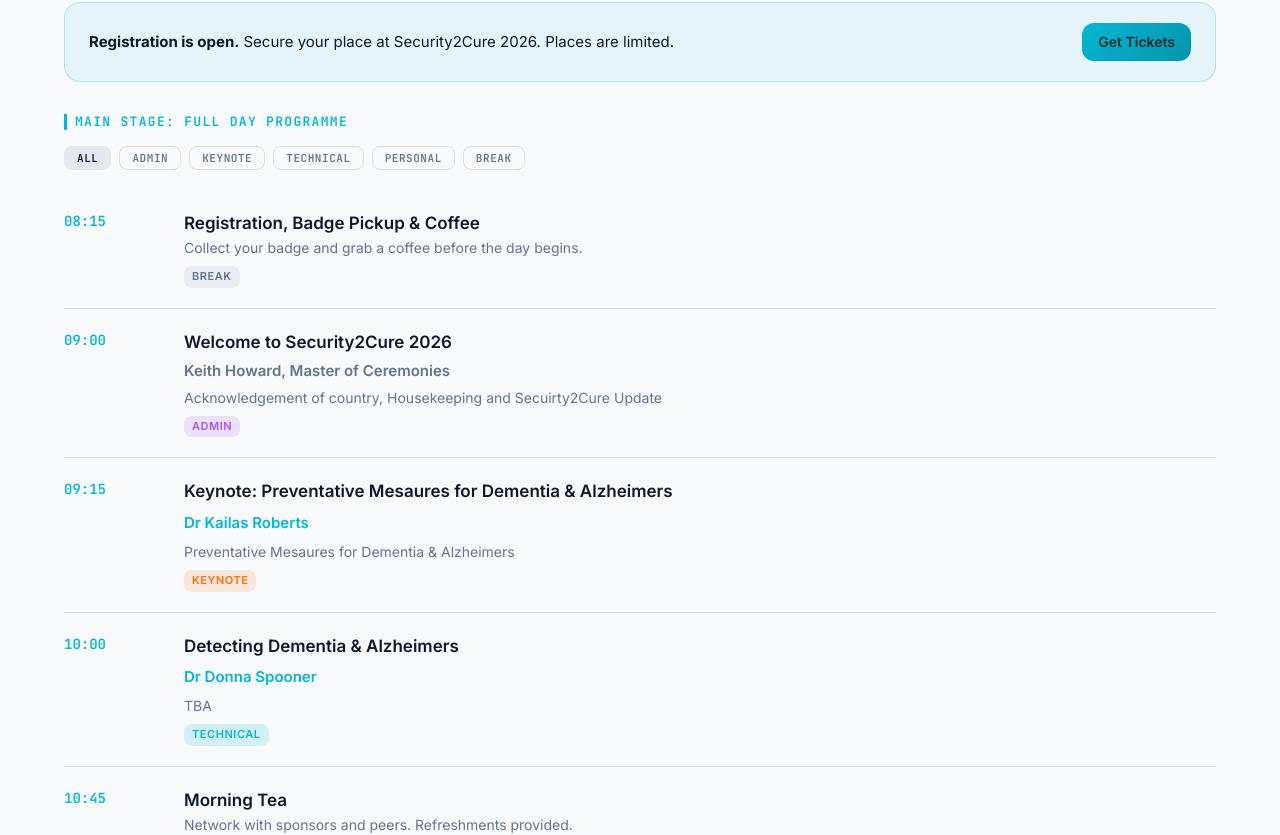
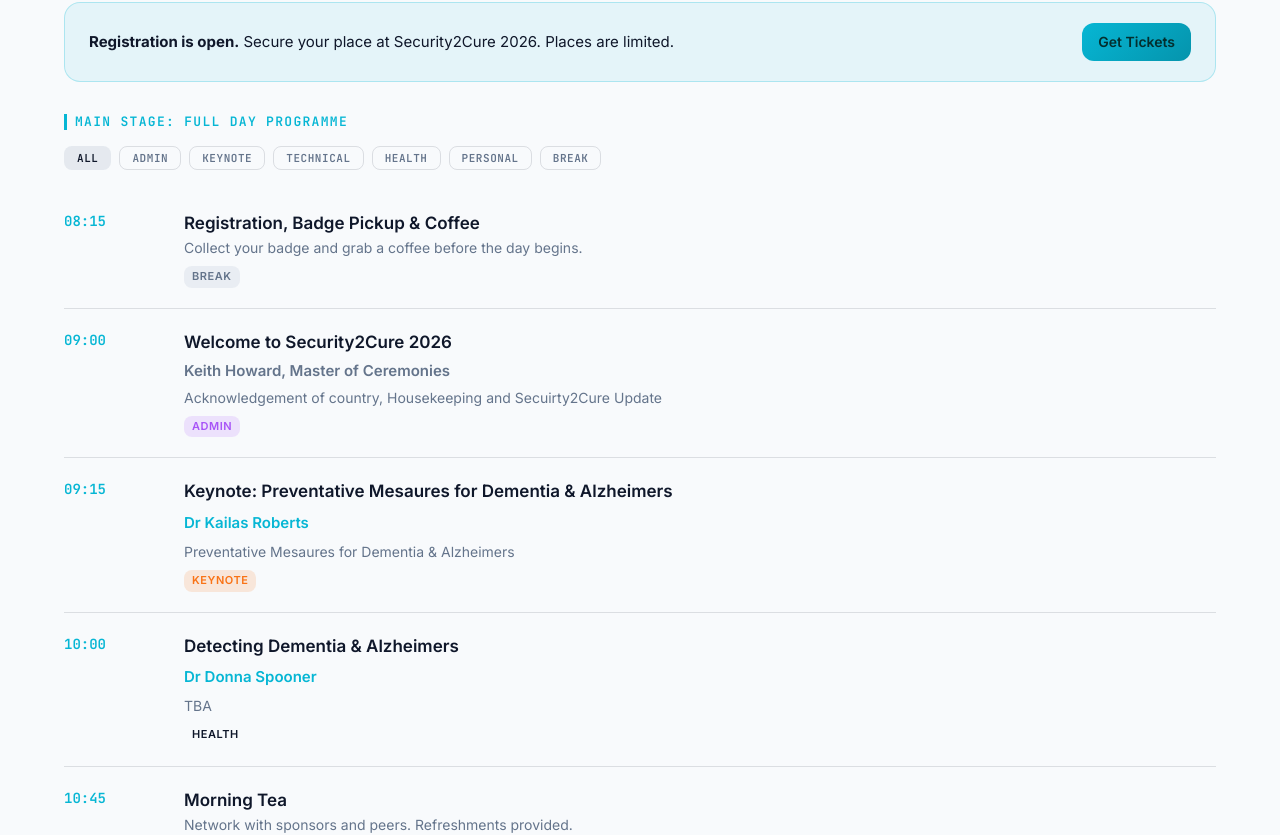
Before and after one commit to security2cure/security2cure-website, a Jekyll site: the page built from schedule.md, in a window 1280 px wide and 1400 px high. Shown: the part 364-1199 px from the top of the window. Built offline with Jekyll 4.4.1, drawn with Linux system fonts in a browser that asks for light colours.

Commit message:
schedule3
sechedule3

```diff
--- a/_data/schedule.yml
+++ b/_data/schedule.yml
@@ -22,7 +22,7 @@
         title: "Detecting Dementia & Alzheimers"
         speaker_id: speaker-a
         description: "TBA"
-        tag: technical
+        tag: health
 
       - time: "10:45"
         title: "Morning Tea"
@@ -39,7 +39,6 @@
         title: "security2cure panel session"
         speaker_id: panel
         description: "A number of security professionals will discuss their journey with cancer and how it has affected their lives and how they have maintained their career."
-
         tag: personal
 
       - time: "12:45"
@@ -57,7 +56,7 @@
         title: "Adaptive Adversaries: How researchers are learning to outsmart cancer"
         speaker_id: speaker-e
         description: "In this session, Meghan will demystify clinical trials and explain what participation really means, so that if attendees or their loved ones are ever offered a trial, the experience feels informed rather than intimidating. She will explore how advances in genetic and epigenetic science are transforming cancer care, allowing researchers to understand not just where a cancer has developed, but the unique biological code and signals driving it. Meghan will discuss how modern cancer therapies increasingly resemble sophisticated defence systems, from CAR-T cells that are genetically engineered and redeployed like a bespoke threat-response team, to AI-enabled radiation therapy that helps identify patterns and optimise treatment decisions. Just as cybersecurity professionals work to understand evolving threats, vulnerabilities, and defence strategies in the digital world, cancer researchers are learning to decode, monitor, and outsmart an adaptive biological adversary. Clinical trials are where the next generation of these defences is tested, refined, and ultimately brought into clinical practice."
-        tag: medical
+        tag: health
 
 
       - time: "15:00"
--- a/_includes/schedule-sessions.html
+++ b/_includes/schedule-sessions.html
@@ -1,5 +1,5 @@
 {% assign schedule = include.schedule %}
-{% assign filter_tags = "admin,keynote,technical,personal,break" | split: "," %}
+{% assign filter_tags = "admin,keynote,technical,health,personal,break" | split: "," %}
 
 <div class="schedule">
 
```
